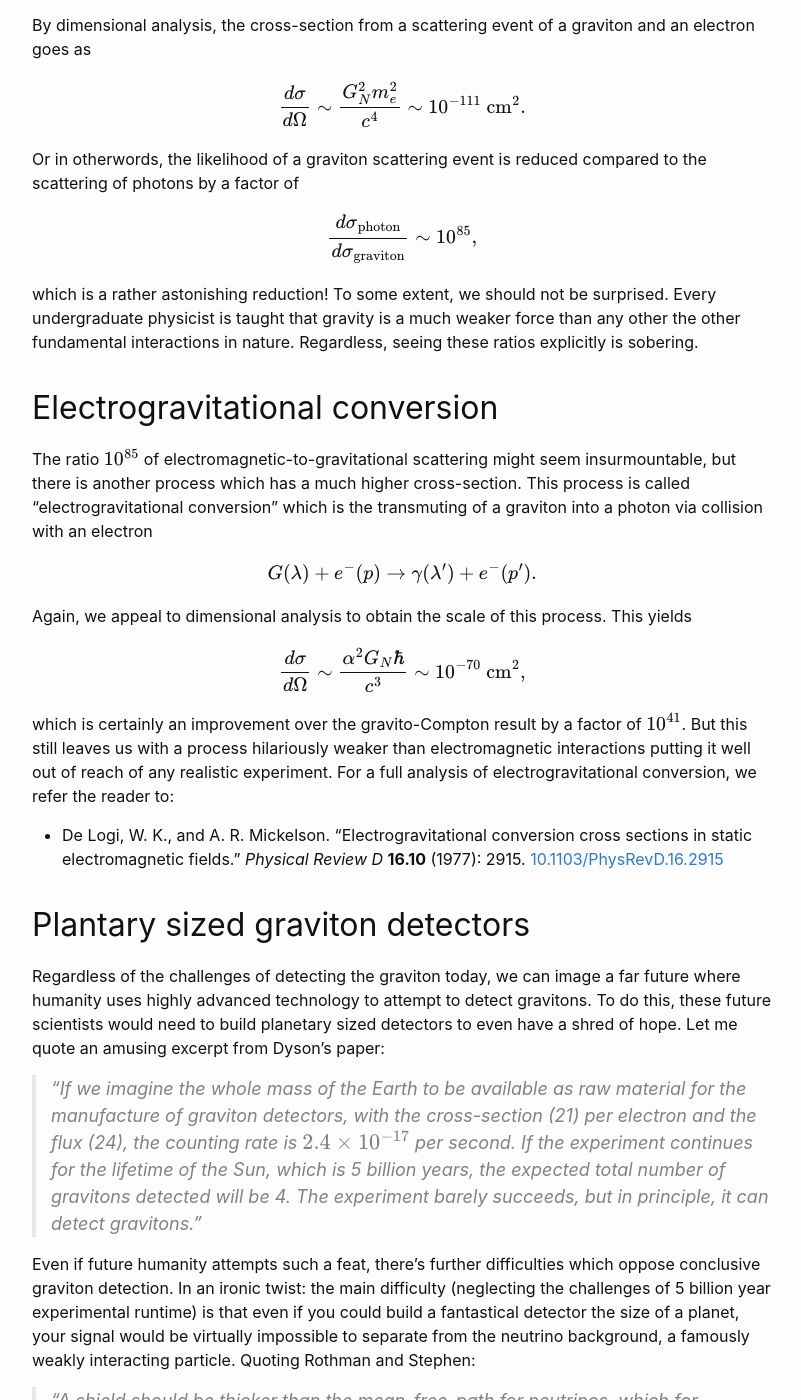
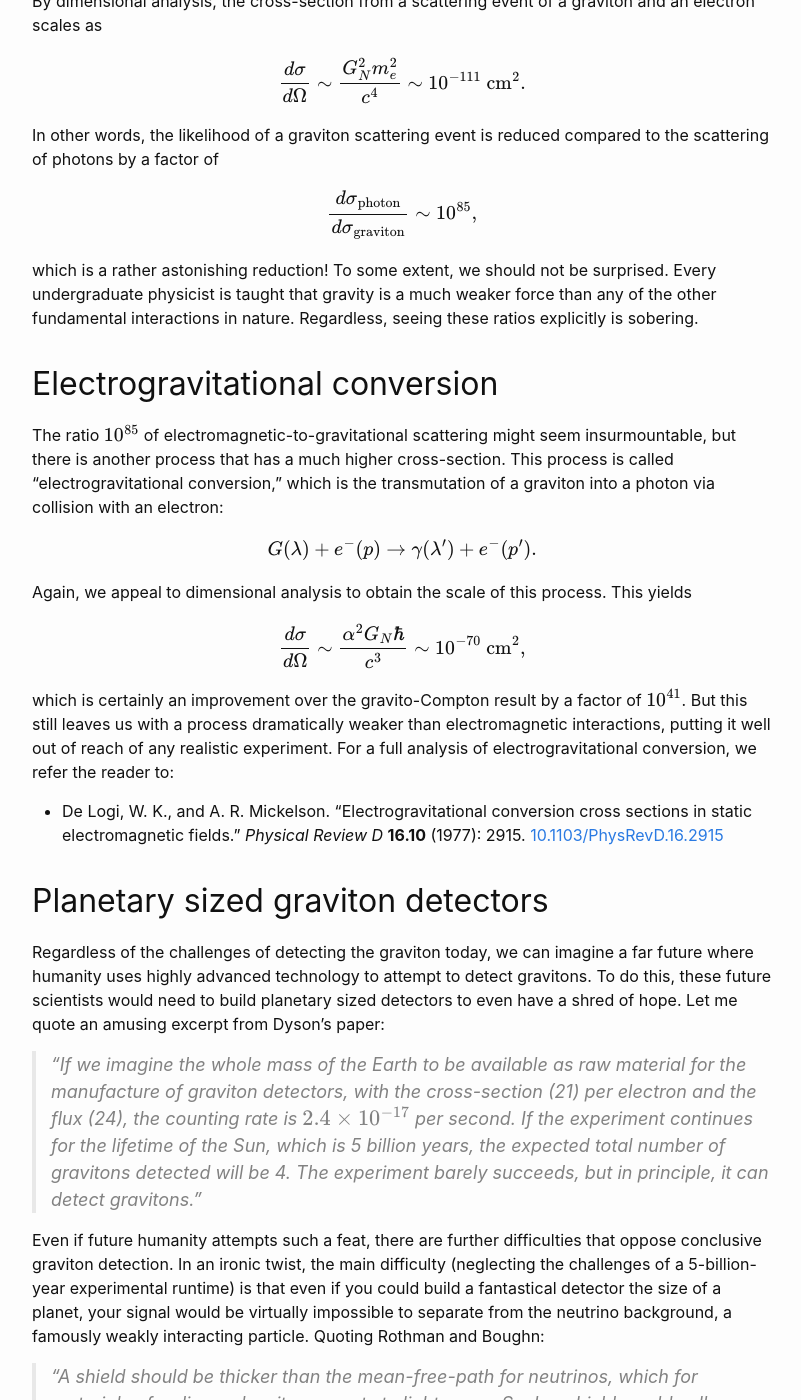
Before and after one commit to ajsteinmetz/ajsteinmetz.github.io, a Jekyll site: the page built from _posts/2024-10-16-graviton-detector.md, in a window 1280 px wide and 1400 px high, scrolled down 1370 px. Shown: the whole window, without its empty margins (238-1039 px from the left). Built offline with Jekyll 4.4.1, drawn with Linux system fonts in a browser that asks for light colours; formulas are drawn with MathJax 3; some of the changed text lies outside the part shown.

Commit message:
Update 2024-10-16-graviton-detector.md

```diff
--- a/_posts/2024-10-16-graviton-detector.md
+++ b/_posts/2024-10-16-graviton-detector.md
@@ -6,63 +6,63 @@
 
 ---
 
-A graviton $G$ is a theoretical quanta of the gravitational field which presumably exists if gravity can indeed be quantized. There remains an important question regarding this fundamental particle: Can we ever detect a single graviton?
+A graviton $G$ is a theoretical **quantum** of the gravitational field, which presumably exists if gravity can indeed be quantized. There remains an important question regarding this fundamental particle: Can we ever detect a single graviton?
 
-Sadly, the answer is almost certainly not. This question is one which occupied renown physicist Freemann Dyson for some time which puts us in good company, so let us explore some of the reasons why graviton detection is so illusive.
+Sadly, the answer is almost certainly not. This question occupied renowned physicist **Freeman Dyson** for some time, which puts us in good company. Let us explore some of the reasons why graviton detection is so elusive.
 
 _The following is based in part on:_
 
 - Rothman, T., and S. Boughn. "Can gravitons be detected?" _Foundations of Physics_ **36** (2006): 1801–1825. [10.1007/s10701-006-9081-9](https://doi.org/10.1007/s10701-006-9081-9) [arXiv:gr-qc/0601043](https://arxiv.org/abs/gr-qc/0601043)
 
-- Dyson, F. "Is a graviton detectable?." _International Journal of Modern Physics A_ **28.25** (2013): 1330041. [10.1142/S0217751X1330041X](https://doi.org/10.1142/S0217751X1330041X)
+- Dyson, F. "Is a graviton detectable?" _International Journal of Modern Physics A_ **28.25** (2013): 1330041. [10.1142/S0217751X1330041X](https://doi.org/10.1142/S0217751X1330041X)
 
 ## Compton scattering
 
-To demonstrate why the graviton is so difficult to measure, let's first look at the Compton scattering differential cross-section $d\sigma/d\Omega$ which involves the scattering of a photon $\gamma$ off an electron $e^{-}$
+To demonstrate why the graviton is so difficult to measure, let's first look at the Compton scattering differential cross-section $d\sigma/d\Omega$, which involves the scattering of a photon $\gamma$ off an electron $e^{-}$.
 
 $$
 \gamma(\lambda) + e^{-}(p) \rightarrow \gamma(\lambda') + e^{-}(p'),
 $$
 
-where $\lambda$ is photon's wavelength and $p$ the electron momentum. The final wavelength and momentum after scattering are denoted by primes. The likelihood of scattering is given by the Klein-Nishina formula
+where $\lambda$ is the photon's wavelength and $p$ is the electron's momentum. The final wavelength and momentum after scattering are denoted by primes. The likelihood of scattering is given by the Klein-Nishina formula:
 
 $$
 \frac{d\sigma}{d\Omega} = \frac{\alpha^{2}\hbar^{2}}{2m_{e}^{2}c^{2}}\left(\frac{\lambda}{\lambda'}\right)^{2}\left(\frac{\lambda}{\lambda'}+\frac{\lambda'}{\lambda}-\sin^{2}\theta\right).
 $$
 
-This is a rather daunting formula (and a "fun" derivation to accomplish for any physics graduate student in QED), but the important aspect I want to focus on is the coefficient out front which depends on the ratio
+This is a rather daunting formula (and a "fun" derivation to accomplish for any physics graduate student in QED), but the important aspect I want to focus on is the coefficient out front, which depends on the ratio
 
 $$
 \frac{d\sigma}{d\Omega} \sim \frac{\alpha^{2}\hbar^{2}}{2m_{e}^{2}c^{2}} \sim 10^{-26}\ \mathrm{cm}^{2},
 $$
 
-which proportional to the fine-structure constant squared $\alpha^{2}\approx\left(\frac{1}{137}\right)^{2}$ divided by the square of the electron mass. Compton scattering is regularly measured and observed, therefore the cross-section characteristic magnitude of $10^{-26}\ \mathrm{cm}^{2}$ should be thought of as measurable by a careful undergraduate physicist.
+which is proportional to the fine-structure constant squared, $\alpha^{2} \approx \left( \frac{1}{137} \right)^{2}$, divided by the square of the electron mass. Compton scattering is regularly measured and observed. Therefore, a cross-section on the order of $10^{-26}\ \mathrm{cm}^{2}$ is measurable by a careful undergraduate physicist.
 
 ## Gravito-Compton scattering
 
-Let's now turn our attention to scattering by a graviton off an electron (i.e. gravito-Compton scattering) which looks like
+Let's now turn our attention to the scattering of a graviton off an electron (i.e., gravito-Compton scattering), which looks like
 
 $$
 G(\lambda) + e^{-}(p) \rightarrow G(\lambda') + e^{-}(p').
 $$
 
-By dimensional analysis, the cross-section from a scattering event of a graviton and an electron goes as
+By dimensional analysis, the cross-section from a scattering event of a graviton and an electron scales as
 
 $$
 \frac{d\sigma}{d\Omega} \sim \frac{G_{N}^{2}m_{e}^{2}}{c^{4}} \sim 10^{-111}\ \mathrm{cm}^{2}.
 $$
 
-Or in otherwords, the likelihood of a graviton scattering event is reduced compared to the scattering of photons by a factor of
+In other words, the likelihood of a graviton scattering event is reduced compared to the scattering of photons by a factor of
 
 $$
 \frac{d\sigma_\mathrm{photon}}{d\sigma_\mathrm{graviton}} \sim 10^{85},
 $$
 
-which is a rather astonishing reduction! To some extent, we should not be surprised. Every undergraduate physicist is taught that gravity is a much weaker force than any other the other fundamental interactions in nature. Regardless, seeing these ratios explicitly is sobering.
+which is a rather astonishing reduction! To some extent, we should not be surprised. Every undergraduate physicist is taught that gravity is a much weaker force than any of the other fundamental interactions in nature. Regardless, seeing these ratios explicitly is sobering.
 
 ## Electrogravitational conversion
 
-The ratio $10^{85}$ of electromagnetic-to-gravitational scattering might seem insurmountable, but there is another process which has a much higher cross-section. This process is called "electrogravitational conversion" which is the transmuting of a graviton into a photon via collision with an electron
+The ratio $10^{85}$ of electromagnetic-to-gravitational scattering might seem insurmountable, but there is another process that has a much higher cross-section. This process is called "electrogravitational conversion," which is the transmutation of a graviton into a photon via collision with an electron:
 
 $$
 G(\lambda) + e^{-}(p) \rightarrow \gamma(\lambda') + e^{-}(p').
@@ -74,24 +74,26 @@
 \frac{d\sigma}{d\Omega} \sim \frac{\alpha^{2}G_{N}\hbar}{c^{3}} \sim 10^{-70}\ \mathrm{cm}^{2},
 $$
 
-which is certainly an improvement over the gravito-Compton result by a factor of $10^{41}$. But this still leaves us with a process hilariously weaker than electromagnetic interactions putting it well out of reach of any realistic experiment. For a full analysis of electrogravitational conversion, we refer the reader to:
+which is certainly an improvement over the gravito-Compton result by a factor of $10^{41}$. But this still leaves us with a process dramatically weaker than electromagnetic interactions, putting it well out of reach of any realistic experiment. For a full analysis of electrogravitational conversion, we refer the reader to:
 
 - De Logi, W. K., and A. R. Mickelson. "Electrogravitational conversion cross sections in static electromagnetic fields." _Physical Review D_ **16.10** (1977): 2915. [10.1103/PhysRevD.16.2915](https://doi.org/10.1103/PhysRevD.16.2915)
 
-## Plantary sized graviton detectors
+## Planetary sized graviton detectors
 
-Regardless of the challenges of detecting the graviton today, we can image a far future where humanity uses highly advanced technology to attempt to detect gravitons. To do this, these future scientists would need to build planetary sized detectors to even have a shred of hope. Let me quote an amusing excerpt from Dyson's paper:
+Regardless of the challenges of detecting the graviton today, we can imagine a far future where humanity uses highly advanced technology to attempt to detect gravitons. To do this, these future scientists would need to build planetary sized detectors to even have a shred of hope. Let me quote an amusing excerpt from Dyson's paper:
 
 > "If we imagine the whole mass of the Earth to be available as raw material for the manufacture of graviton detectors, with the cross-section (21) per electron and the flux (24), the counting rate is $2.4 \times 10^{-17}$ per second. If the experiment continues for the lifetime of the Sun, which is 5 billion years, the expected total number of gravitons detected will be 4. The experiment barely succeeds, but in principle, it can detect gravitons."
 
-Even if future humanity attempts such a feat, there's further difficulties which oppose conclusive graviton detection. In an ironic twist: the main difficulty (neglecting the challenges of 5 billion year experimental runtime) is that even if you could build a fantastical detector the size of a planet, your signal would be virtually impossible to separate from the neutrino background, a famously weakly interacting particle. Quoting Rothman and Stephen:
+Even if future humanity attempts such a feat, there are further difficulties that oppose conclusive graviton detection. In an ironic twist, the main difficulty (neglecting the challenges of a 5-billion-year experimental runtime) is that even if you could build a fantastical detector the size of a planet, your signal would be virtually impossible to separate from the neutrino background, a famously weakly interacting particle. Quoting Rothman and Boughn:
 
 > "A shield should be thicker than the mean-free-path for neutrinos, which for materials of ordinary density amounts to light years. Such a shield would collapse into a black hole. Unless one can find another way to discriminate against neutrinos, this appears to make detection of thermal gravitons impossible."
 
-Rothman and Boughn's prognosis is pretty clear
+Rothman and Boughn's prognosis is pretty clear:
 
 > "Certainly, if a 'no graviton' law appears elusive, we do feel entitled to predict that no one will ever detect one in our universe."
 
-Regardless of the finality of that sentiment, work on this problem continues and you can find a more recent work from the perspective of optics here:
+Regardless of the finality of that sentiment, work on this problem continues, and you can find a more recent work from the perspective of optics here:
 
 - Carney, D., V. Domcke, and N. L. Rodd. "Graviton detection and the quantization of gravity." _Physical Review D_ **109.4** (2024): 044009. [10.1103/PhysRevD.109.044009](https://doi.org/10.1103/PhysRevD.109.044009) [arXiv:2308.12988](https://arxiv.org/abs/2308.12988)
+
+---
```
